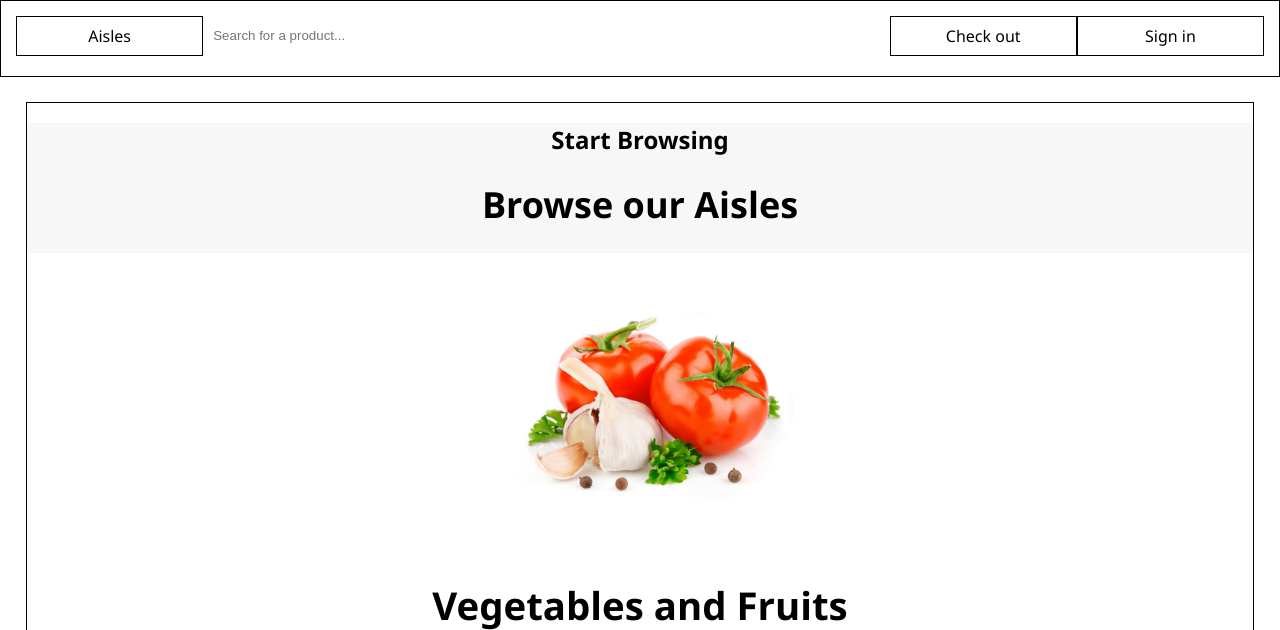
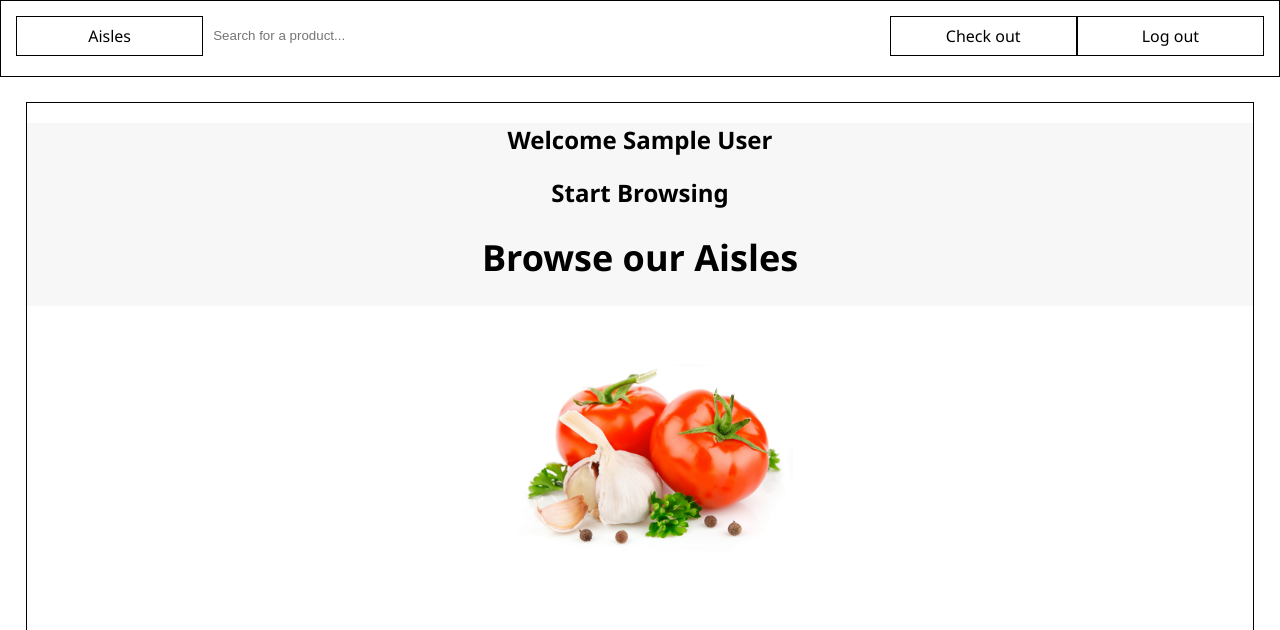
Before and after one commit to RevoSam/GeorgiasGreen, a PHP site: page / in a window 1280 px wide. Shown: the part 124-754 px from the top of the page. Run offline with PHP 8.4, Linux system fonts and the light colour scheme; the visitor is signed in with stand-in values (Sample User, id 1).

Commit message:
Sign up/log in
Only admin can access backstore

```diff
--- a/data/users.xml
+++ b/data/users.xml
@@ -11,5 +11,5 @@
     <password>1234</password>
     <points>0</points>
   </user>
-<user><id_user>1</id_user><id_add_user>1</id_add_user><firstname>Bob</firstname><lastname>Smith</lastname><admin>0</admin><email>bob123@gmail.com</email><password>123qwe</password><points>0</points></user></users>
+<user><id_user>68</id_user><id_add_user>99</id_add_user><firstname>Bob</firstname><lastname>Smith</lastname><admin>0</admin><email>bob123@gmail.com</email><password>123qwe</password><points>0</points></user><user><id_user>63</id_user><id_add_user>84</id_add_user><firstname>Xavier</firstname><lastname>Johnson</lastname><admin>0</admin><email>xavierjohnson@gmail.com</email><password>123qwe</password><points>0</points></user></users>
 </root>
--- a/index.php
+++ b/index.php
@@ -1,3 +1,7 @@
+<?php
+    session_start();
+?>
+
 <!DOCTYPE html>
 <html lang="en">
 
@@ -26,13 +30,27 @@
           <a class="dropdown-menu" href="Ailes/CleaningSupplies/CleaningSupplies.php">Cleaning Supplies</a>
         </div>
       </div>
-      <a class="nav" href="login.php">Sign in</a>
+      <?php
+        if (isset($_SESSION["id_user"])) {
+          echo '<a class="nav" href="login.php?logout=true">Log out</a>';
+        }
+        else {
+         echo '<a class="nav" href="login.php">Sign in</a>';
+        }
+      ?>
+
       <a class="nav" href="shoppingcart.php">Check out</a>
       <input type="text" placeholder="Search for a product..." />
     </div>
   </div>
   <div class="body">
     <div class="ailes_wrapper">
+      <?php
+        if (isset($_SESSION["firstname"])) {
+          $name = $_SESSION["firstname"];
+          echo "<h2>Welcome {$name}</h2>";
+        }
+      ?>
       <h2>Start Browsing</h2>
       <h1>Browse our Aisles</h1>
       <div class="ailes_block">
--- a/signup.php
+++ b/signup.php
@@ -11,8 +11,8 @@
     $users = $xml->users;
     $user = $users->addChild('user');
 
-    $user->addChild('id_user', 1);
-    $user->addChild('id_add_user', 1);
+    $user->addChild('id_user', rand(2,100));
+    $user->addChild('id_add_user', rand(2,100));
     $user->addChild('firstname', $name_array[0]);
     $user->addChild('lastname', $name_array[1]);
     $user->addChild('admin', '0');
```
Also changed, not shown: Backend/backstore.php (+8 -0 lines), login.php (+10 -9 lines).
